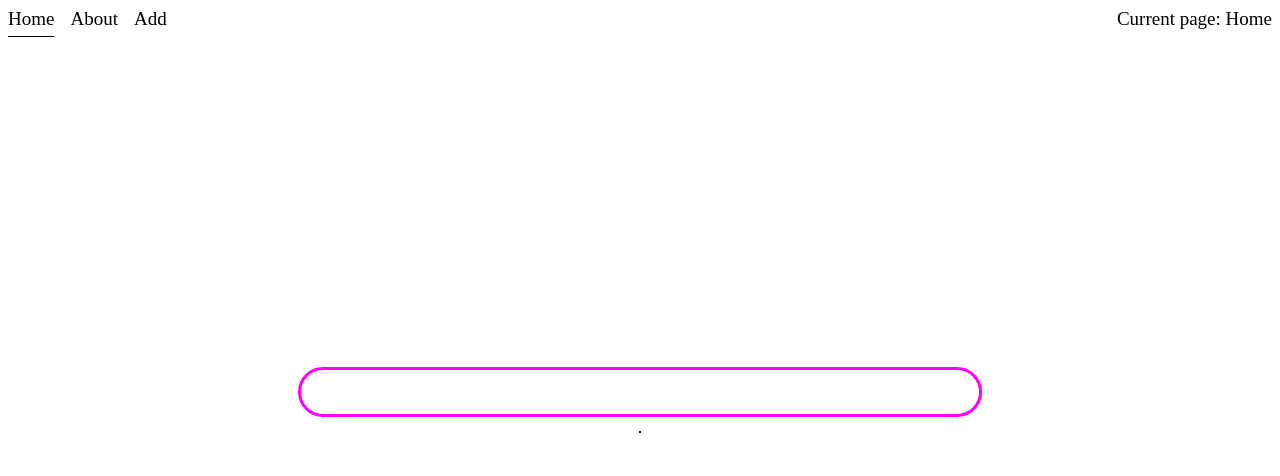
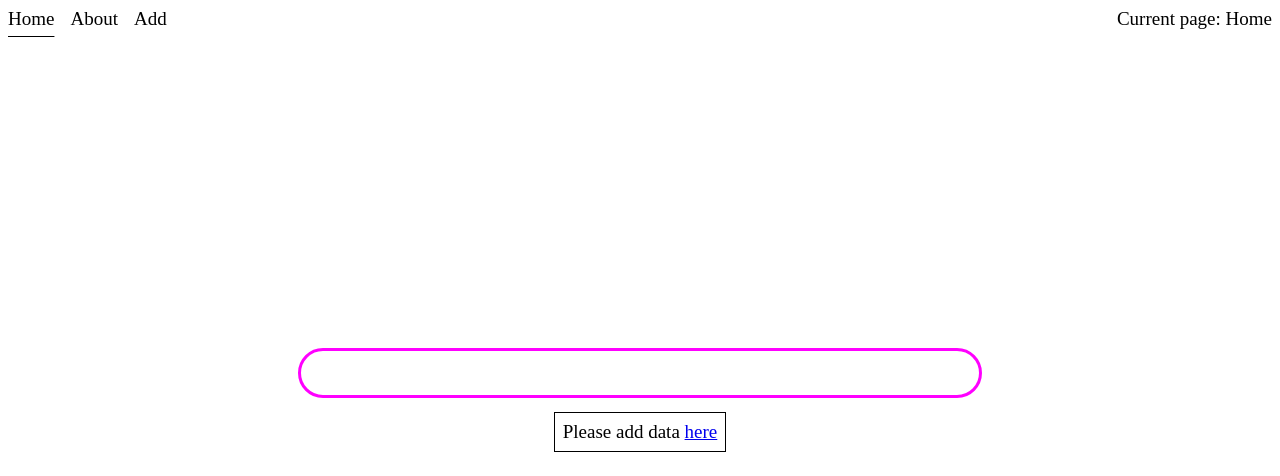
Before and after one commit to BesoBerdzenishvili/RSSchool, a React (Vite) app: page / in a window 1280 px wide. Shown: the top 476 px of the page. Built offline with nearby package versions, Linux system fonts and the light colour scheme.

Commit message:
fix: dislay data from formData state in Cards.tsx

```diff
--- a/src/components/Card/Card.css
+++ b/src/components/Card/Card.css
@@ -2,6 +2,8 @@
   display: flex;
   flex-direction: column;
   margin: 8px;
+  border: 1px solid grey;
+  text-align: center;
 }
 
 .price {
@@ -13,5 +15,11 @@
 }
 
 .description {
-  margin-top: auto;
+  margin: 8px 0;
 }
+.card img {
+  max-height: 233px;
+  object-fit: contain;
+  display: block;
+  margin: 0 auto;
+}
--- a/src/components/Card/Card.tsx
+++ b/src/components/Card/Card.tsx
@@ -2,14 +2,19 @@ import React from 'react';
 import { FormData } from '../../types/FormData';
 import './Card.css';
 
-export class Card extends React.Component<FormData> {
+interface CardProps {
+  data: FormData;
+}
+
+export class Card extends React.Component<CardProps> {
   render() {
-    const { img, price, showPrice, priceType, description, date } = this.props;
+    const { data } = this.props;
+    const { img, price, showPrice, priceType, description, date } = data;
 
     return (
       <div className="card">
         <img src={img && URL.createObjectURL(img)} alt="card image" width={300} />
-        {showPrice ? <div className="price">${price}</div> : <h3>POA</h3>}
+        {showPrice ? <div className="price">${price}</div> : <h4>POA</h4>}
         {<div className="guide-price">{priceType}</div>}
         <div className="description">{description && description}</div>
         {date && <div className="date">Added on: {date}</div>}
--- a/src/components/Cards/Cards.css
+++ b/src/components/Cards/Cards.css
@@ -5,3 +5,7 @@
   flex-wrap: wrap;
   margin-top: 14px;
 }
+.add-message {
+  margin: 8px;
+  font-size: 19px;
+}
--- a/src/components/Cards/Cards.tsx
+++ b/src/components/Cards/Cards.tsx
@@ -1,35 +1,23 @@
 import React from 'react';
+import { FormDataContext } from '../../contexts/formDataContext';
 import { Card } from '../Card/Card';
 import './Cards.css';
 
 export class Cards extends React.Component {
+  static contextType = FormDataContext;
+  declare context: React.ContextType<typeof FormDataContext>;
   render() {
+    const { formData } = this.context;
+
     return (
       <div className="cards">
-        {/* <Card
-          imgUrl="https://c1.wallpaperflare.com/preview/259/612/50/small-wooden-house-tiny-house-architecture.jpg"
-          price={44444}
-          description="Wilton Mews, Belgravia, London, Sw1X"
-          date="10/10/2023"
-        />
-        <Card
-          imgUrl="https://c1.wallpaperflare.com/preview/259/612/50/small-wooden-house-tiny-house-architecture.jpg"
-          price={44444}
-          description="Wilton Mews, Belgravia, London, Sw1X"
-          date="10/10/2023"
-        />
-        <Card
-          imgUrl="https://c1.wallpaperflare.com/preview/259/612/50/small-wooden-house-tiny-house-architecture.jpg"
-          price={44444}
-          description="Wilton Mews, Belgravia, London, Sw1X"
-          date="10/10/2023"
-        />
-        <Card
-          imgUrl="https://c1.wallpaperflare.com/preview/259/612/50/small-wooden-house-tiny-house-architecture.jpg"
-          price={44444}
-          description="Wilton Mews, Belgravia, London, Sw1X"
-          date="10/10/2023"
-        /> */}
+        {formData.length > 0 ? (
+          formData.map((i) => <Card key={i.id} data={i} />)
+        ) : (
+          <p className="add-message">
+            Please add data <a href="/add">here</a>
+          </p>
+        )}
       </div>
     );
   }
```
